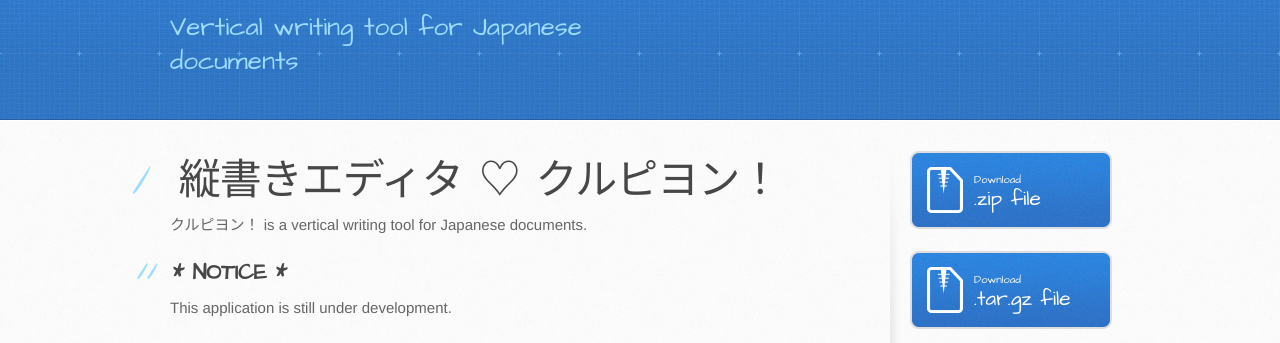
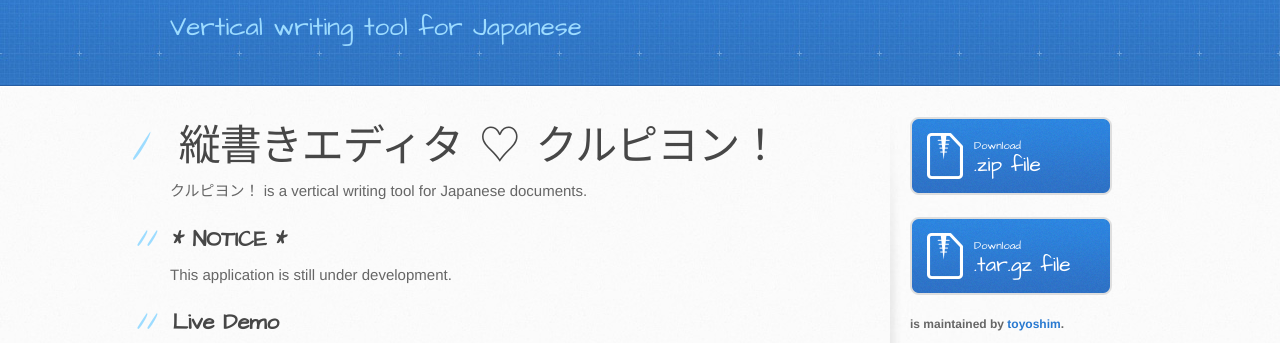
Before and after one commit to toyoshim/kurupiyon, a plain HTML site: page index.html in a window 1280 px wide. Shown: the part 187-530 px from the top of the page. Drawn offline with Linux system fonts and the light colour scheme.

Commit message:
embed live demo

```diff
--- a/index.html
+++ b/index.html
@@ -20,7 +20,7 @@
     <header>
       <div class="inner">
         <h1>縦書きエディタ ♡ クルピヨン！</h1>
-        <h2>Vertical writing tool for Japanese documents</h2>
+        <h2>Vertical writing tool for Japanese</h2>
         <a href="https://github.com/toyoshim/kurupiyon" class="button"><small>View project on</small>GitHub</a>
       </div>
     </header>
@@ -37,6 +37,11 @@
 <a name="-notice-" class="anchor" href="#-notice-"><span class="octicon octicon-link"></span></a>* NOTICE *</h2>
 
 <p>This application is still under development.</p>
+
+<h2>
+<a name="live-demo" class="anchor" href="#live-demo"><span class="octicon octicon-link"></span></a>Live Demo</h2>
+
+<iframe src="https://kurupiyon.herokuapp.com/" width=600 height=570></iframe>
 
 <h2>
 <a name="how-to-checkout-and-build" class="anchor" href="#how-to-checkout-and-build"><span class="octicon octicon-link"></span></a>How to checkout and build</h2>
```
